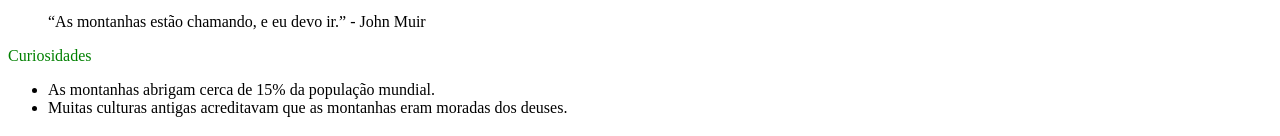
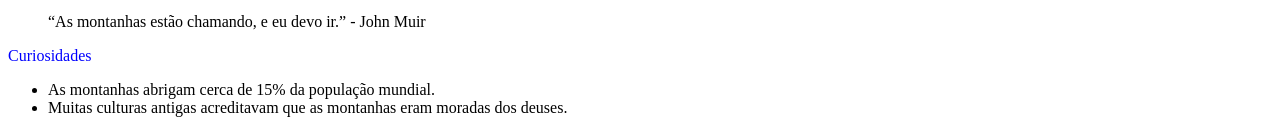
Before and after one commit to Leosilva077/desafios-basicos-de-html-e-css, a plain HTML site: page index.html in a window 1280 px wide. Shown: the part 362-498 px from the top of the page. Drawn offline with Linux system fonts and the light colour scheme.

Commit message:
modificando arquivos

```diff
--- a/index.html
+++ b/index.html
@@ -27,7 +27,7 @@
     <h3>História das Montanhas</h3>
     <p>As montanhas foram formadas há milhões de anos devido a movimentos tectônicos. Hoje, elas são um símbolo de resistência e beleza.<blockquote>“As montanhas estão chamando, e eu devo ir.” - John Muir</blockquote>
     </p>
-    <font color="green" size="3">Curiosidades</font>
+    <font color="blue" size="3">Curiosidades</font>
     <ul>
         <li>As montanhas abrigam cerca de 15% da população mundial.</li>
         <li>Muitas culturas antigas acreditavam que as montanhas eram moradas dos deuses.</li>
```
